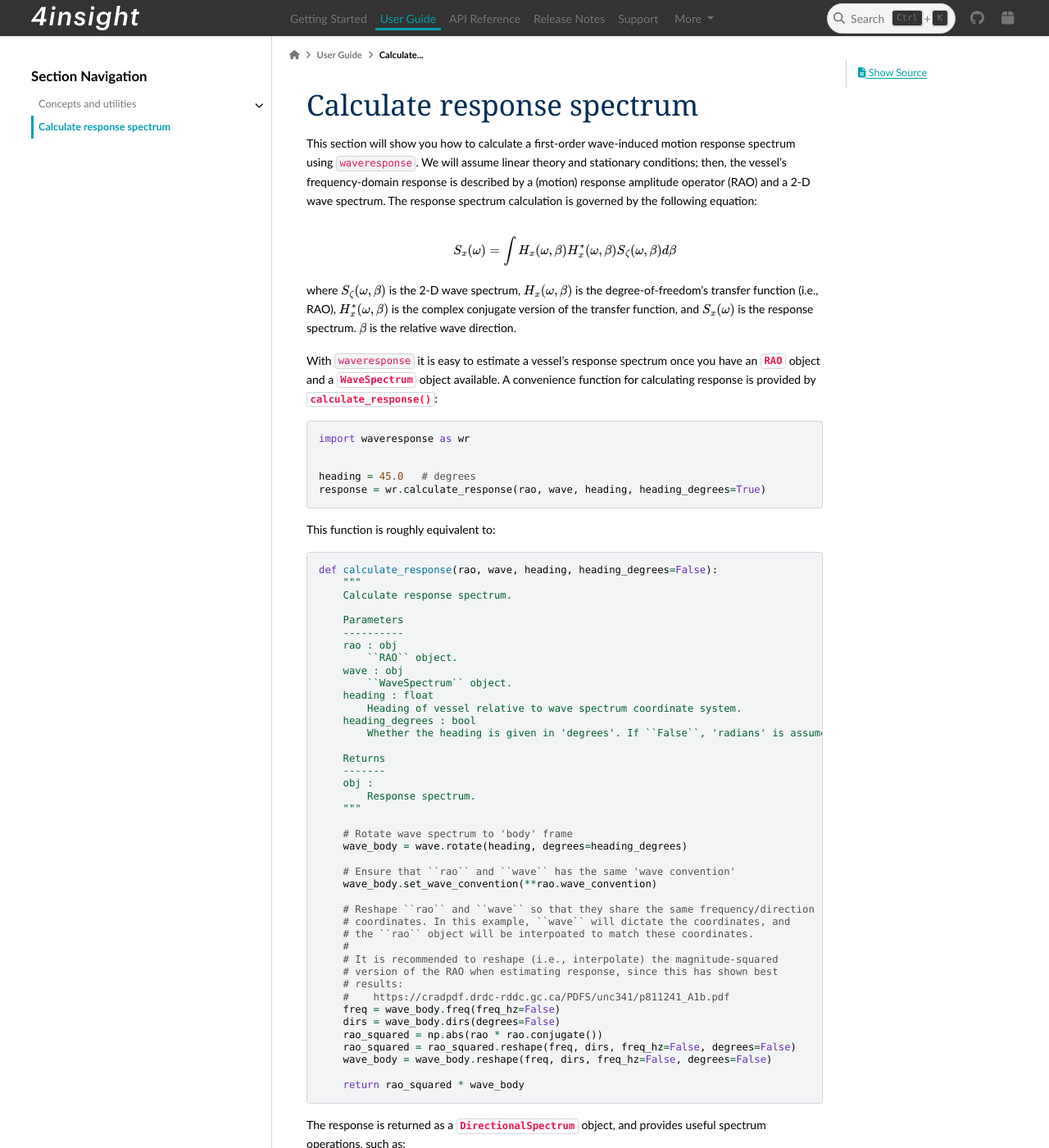
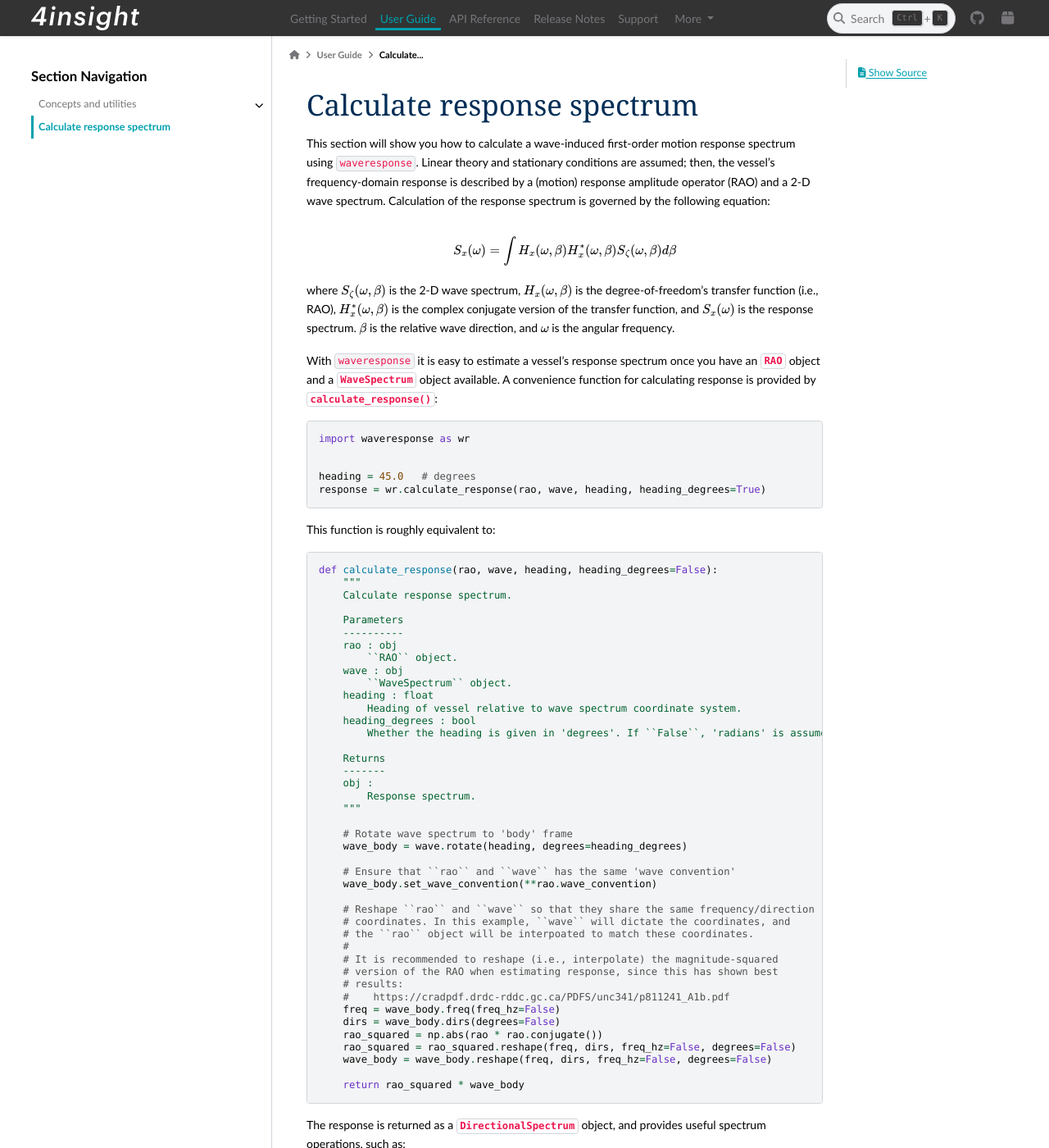
Before and after one commit to 4Subsea/waveresponse-python, a Sphinx documentation site: the page built from docs/user_guide/calculate_response.rst, in a window 1280 px wide and 1400 px high. Shown: the whole window at 82% size. Built offline with Sphinx 7.4.7 and the PyData theme 0.15.4, drawn with Linux system fonts in a browser that asks for light colours; some of the changed text lies outside the part shown.

Commit message:
docs calculate response

```diff
--- a/docs/user_guide/calculate_response.rst
+++ b/docs/user_guide/calculate_response.rst
@@ -3,11 +3,11 @@
 Calculate response spectrum
 ===========================
 
-This section will show you how to calculate a first-order wave-induced motion response
-spectrum using ``waveresponse``. We will assume linear theory and stationary
-conditions; then, the vessel's frequency-domain response is described by a (motion)
-response amplitude operator (RAO) and a 2-D wave spectrum. The response spectrum
-calculation is governed by the following equation:
+This section will show you how to calculate a wave-induced first-order motion response
+spectrum using ``waveresponse``. Linear theory and stationary conditions are assumed;
+then, the vessel's frequency-domain response is described by a (motion) response
+amplitude operator (RAO) and a 2-D wave spectrum. Calculation of the response spectrum
+is governed by the following equation:
 
 .. math::
     S_x(\omega) = \int H_x(\omega, \beta)H_x^{*}(\omega, \beta) S_{\zeta}(\omega, \beta) d\beta
@@ -15,7 +15,8 @@
 where :math:`S_{\zeta}(\omega, \beta)` is the 2-D wave spectrum, :math:`H_x(\omega, \beta)`
 is the degree-of-freedom's transfer function (i.e., RAO), :math:`H_x^{*}(\omega, \beta)`
 is the complex conjugate version of the transfer function, and :math:`S_x(\omega)`
-is the response spectrum. :math:`\beta` is the relative wave direction.
+is the response spectrum. :math:`\beta` is the relative wave direction, and :math:`\omega`
+is the angular frequency.
 
 With ``waveresponse`` it is easy to estimate a vessel's response spectrum once
 you have an :class:`~waveresponse.RAO` object and a :class:`~waveresponse.WaveSpectrum`
@@ -82,7 +83,7 @@
 
 .. code-block:: python
 
-    # Get 'non-directional' response spectrum
+    # Integrate over direction, and get the 'non-directional' response spectrum
     freq, response_spectrum = response.spectrum1d(axis=1)
 
     # Calculate response variance
@@ -92,3 +93,15 @@
     std = response.std()
 
     # Etc.
+
+
+.. note::
+
+    :meth:`~waveresponse.calculate_response` returns the response as a 2-D spectrum
+    calculated according to:\
+
+    .. math::
+        H_x(\omega, \beta)H_x^{*}(\omega, \beta) S_{\zeta}(\omega, \beta)
+
+    To obtain the one-dimentional spectrum (which is what you would measure),
+    you need to integrate over direction.
```
